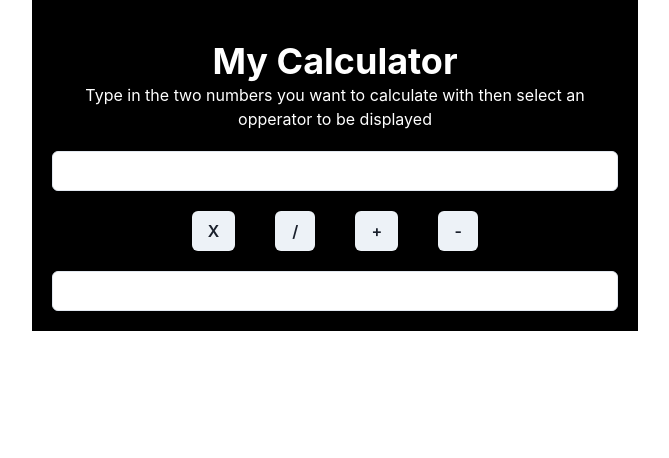
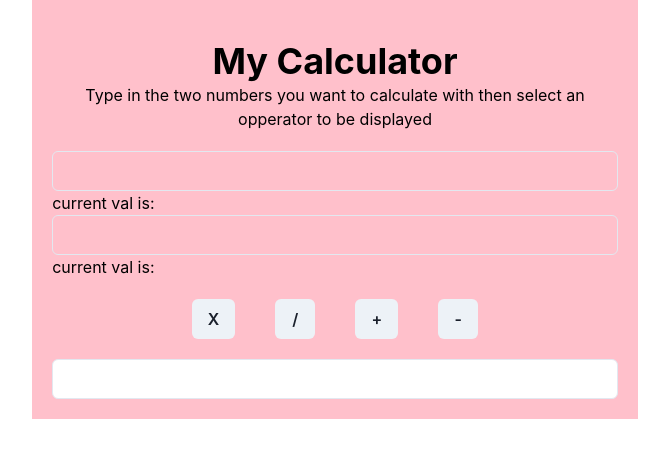
Before and after one commit to mxw74/marcus-site, a Next.js app: page /two-box-calc in a window 1280 px wide. Shown: the top 458 px of the page, without its empty margins (305-974 px from the left). Built offline with nearby package versions, Linux system fonts and the light colour scheme.

Commit message:
start to get input to log in a variable

```diff
--- a/pages/two-box-calc.js
+++ b/pages/two-box-calc.js
@@ -1,12 +1,35 @@
 import { Box, Button, Container, Heading, Input, SimpleGrid, Text } from "@chakra-ui/react"
+import { useState } from "react"
 
 
 const InputOne = () => {
-  return <Input {...{type: 'number', bg: 'white'}}/>
+  const [inputVal1, setInputVal1] = useState()
+  const [inputVal2, setInputVal2] = useState()
+  const onChange = (evt) => {
+    if (Input.input1 > 0 ) {
+    setInputVal1(evt.target.value)
+    } else {
+    setInputVal2(evt.target.value)
+    }
+  }
+
+  return <>
+    <Input {...{onChange, className: 'input1', type: 'number'}} />
+    current val is: {inputVal1}
+    <Input {...{onChange, className: 'input2'}} />
+    current val is: {inputVal2}
+  </>
+  // const [val, setVal] = useState()
+  // const handleChange = (event) => setVal(event.target.val)
+  // console.log(val)
+
+
+  // return <Input {...{type: 'number', bg: 'white', value: val, onChange: handleChange}}/>
+
 }
 
 const InputTwo = () => {
-  return <Input {...{type: 'text', bg: 'white'}}/>
+  return <Input {...{type: 'number', bg: 'white'}}/>
 }
 
 {/* <Button {...{p: 2.5, fontWeight: 'bolder', color: 'white', bg: 'darkgray', border, align: 'center', hover: 'white', onClick, value: numClicked}}>
@@ -37,11 +60,12 @@ const Opperators = ({onClick, value, oppSelected}) => {
 }
 
 
-export default function Calculator() {
-  return <Container {...{bg:'black', p: 5}}>
-    <Box {...{color: 'white', align: 'center', p: 5}}>
+export default function Calculator({val}) {
+  return <Container {...{bg:'pink', p: 5, color: 'black'}}>
+    <Box {...{align: 'center', p: 5}}>
       <Heading>My Calculator</Heading>
       <Text>Type in the two numbers you want to calculate with then select an opperator to be displayed</Text>
+      <Box>{val}</Box>
     </Box>
     <InputOne />
     <Opperators />
```
